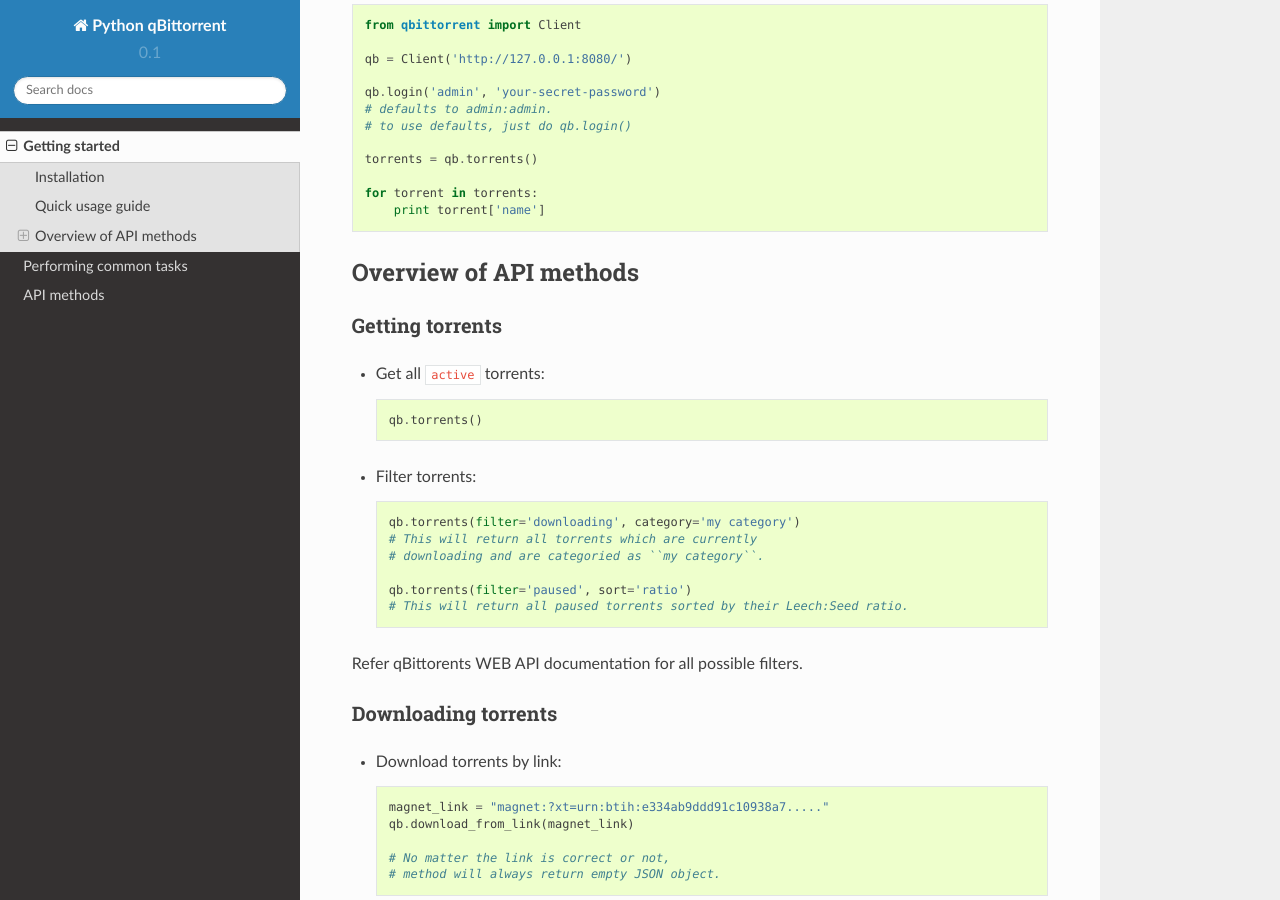
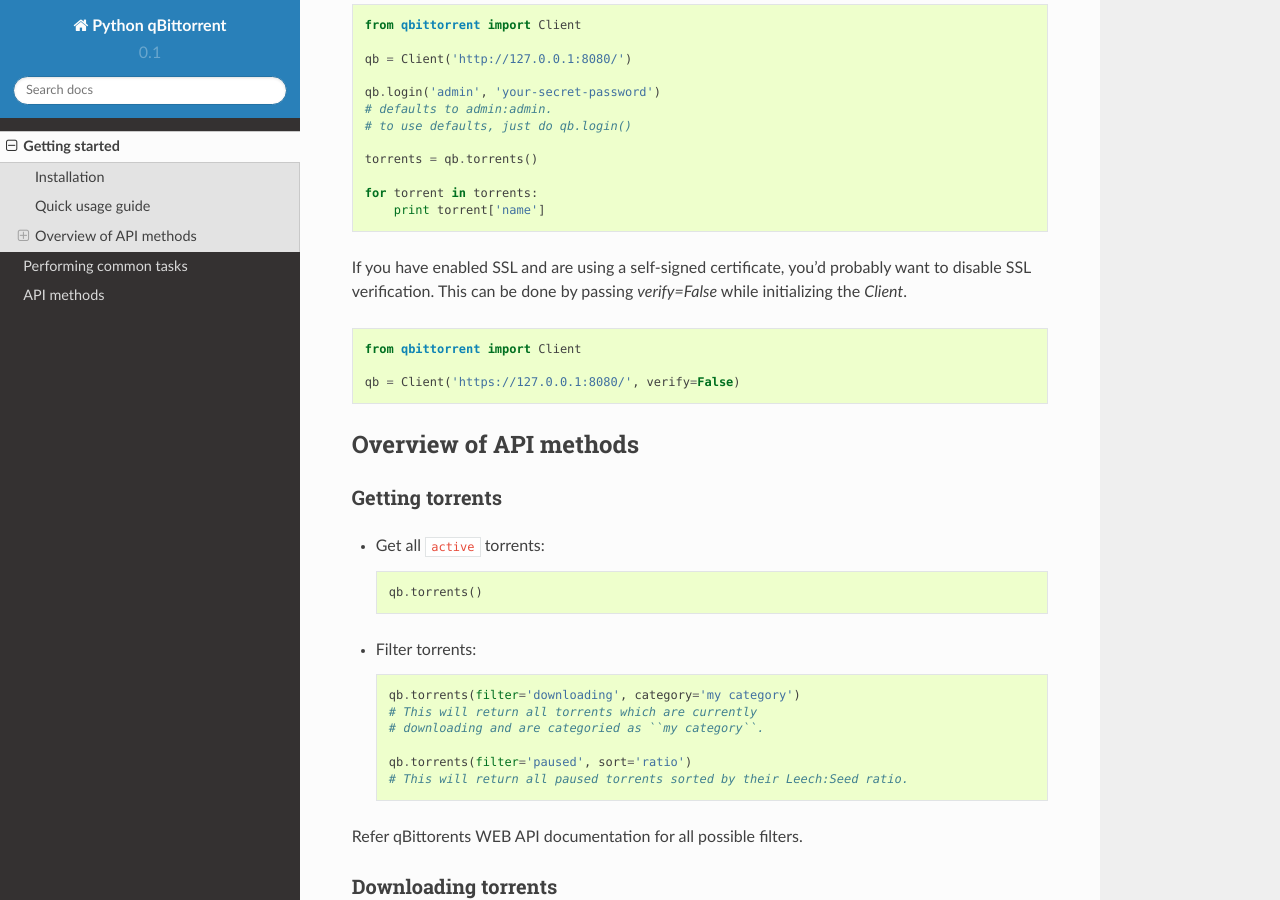
Before and after one commit to v1k45/python-qBittorrent, a Sphinx documentation site: the page built from docs/intro.rst, in a window 1280 px wide and 900 px high, scrolled down 723 px. Built offline with Sphinx 7.4.7 and the Read the Docs theme 2.0.0, drawn with Linux system fonts in a browser that asks for light colours.

Commit message:
Add support to bypass SSL verification
SSL verification can be disabled now by using `verify=False`
while initializing the Client.

```diff
--- a/docs/intro.rst
+++ b/docs/intro.rst
@@ -37,6 +37,16 @@
 
     for torrent in torrents:
         print torrent['name']
+
+
+If you have enabled SSL and are using a self-signed certificate, you'd probably want to disable SSL verification. This can be done by passing `verify=False` while initializing the `Client`.
+
+.. code-block:: python
+
+    from qbittorrent import Client
+
+    qb = Client('https://127.0.0.1:8080/', verify=False)
+
 
 Overview of API methods
 =======================
```
Also changed, not shown: README.rst (+10 -0 lines), 1 other file.
